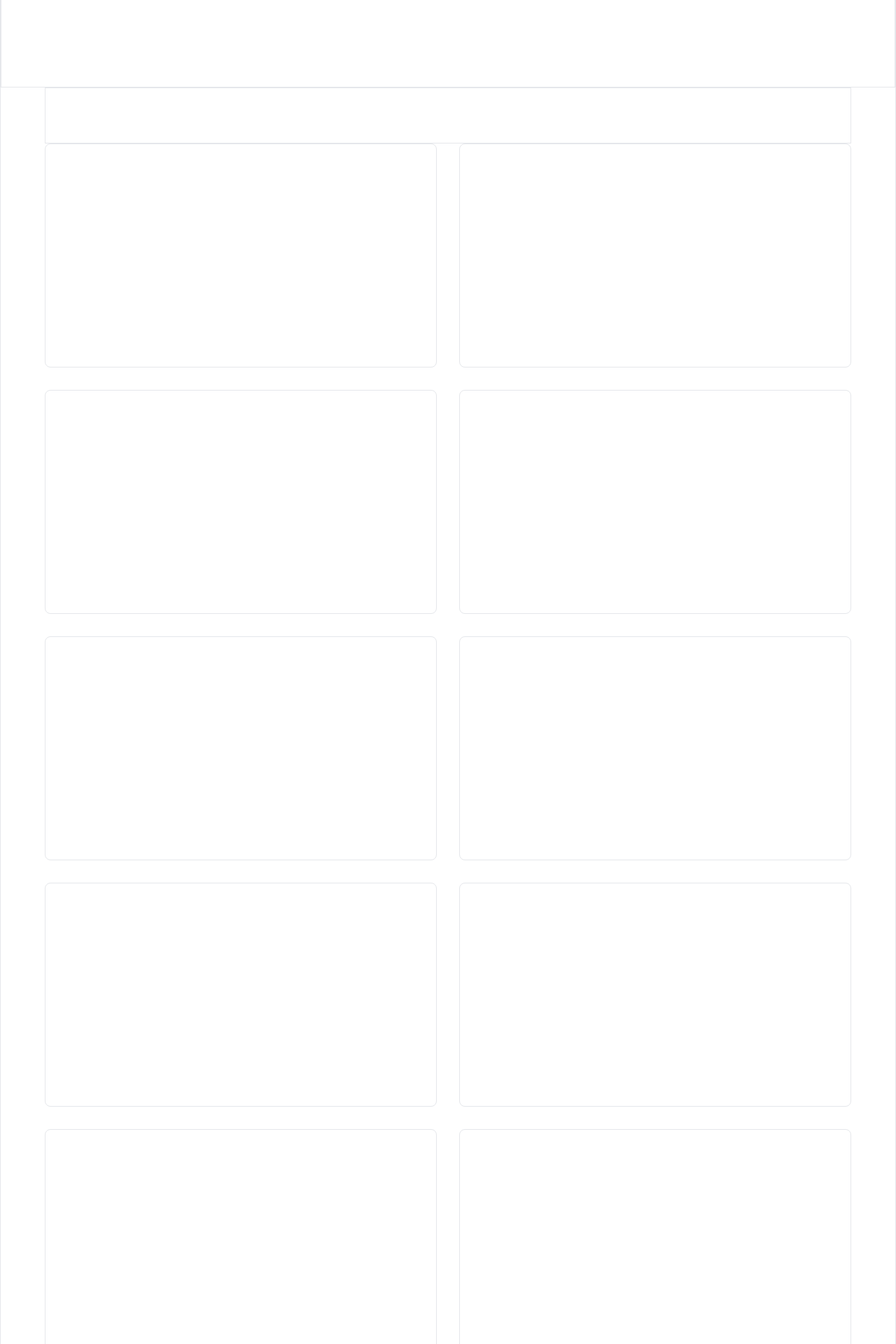
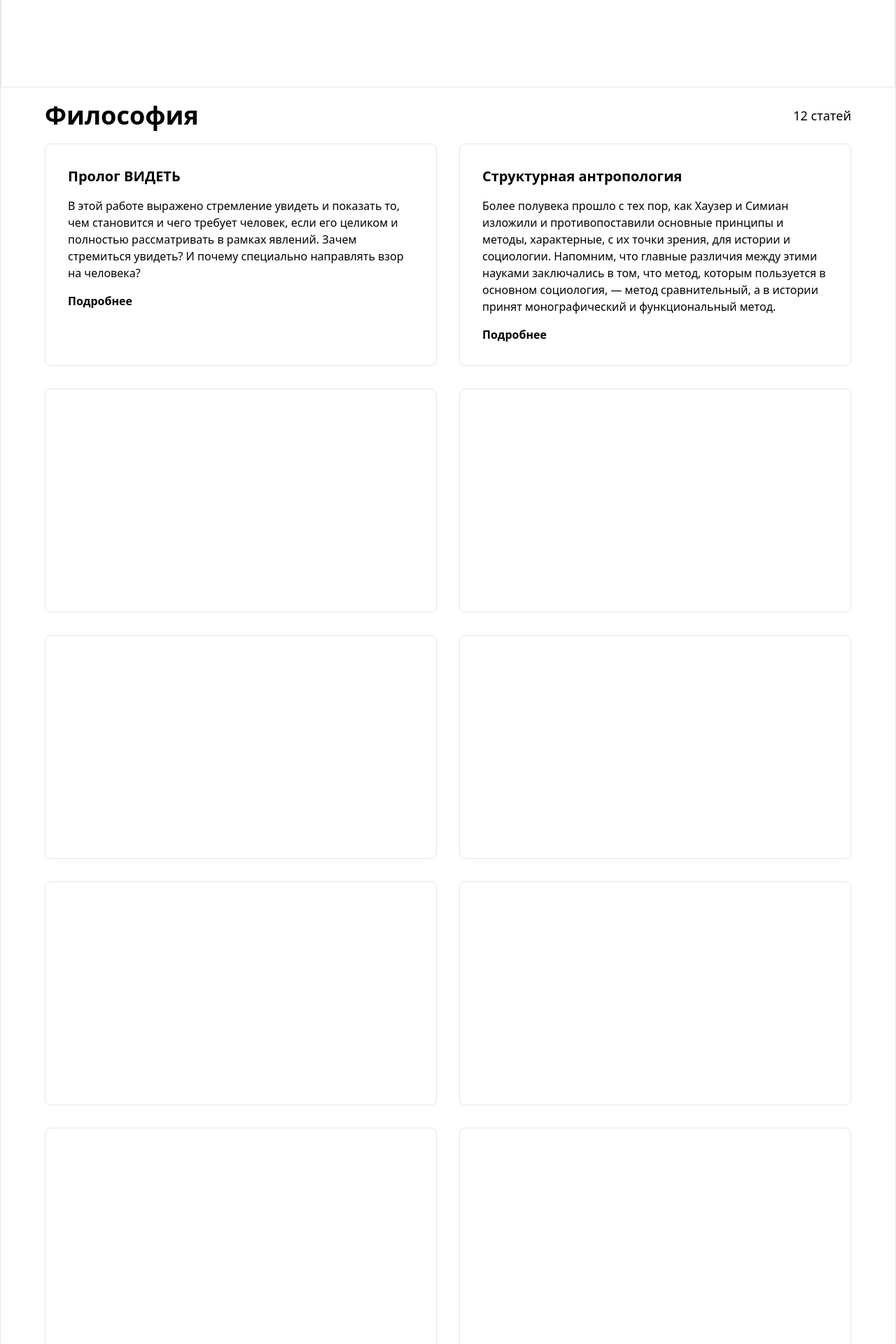
Before and after one commit to MiCkEyZzZ/mfz, a Next.js app: page /posts in a window 1280 px wide. Shown: the part 260-2180 px from the top of the page at 70% size. Built offline with nearby package versions, Linux system fonts and the light colour scheme.

Commit message:
добавил стили кар.поста

```diff
--- a/app/posts/page.tsx
+++ b/app/posts/page.tsx
@@ -1,3 +1,5 @@
+import Link from 'next/link'
+
 export const metadata = {
   title: 'Посты',
   description:
@@ -7,23 +9,60 @@ export const metadata = {
 function PostsPage() {
   return (
     <section className='flex flex-col'>
-      <div className='w-full h-20 border'></div>
-      <div className='grid grid-cols-1 md:grid-cols-2 gap-8'>
-        <div className='w-full h-80 border rounded-lg'></div>
-        <div className='w-full h-80 border rounded-lg'></div>
-        <div className='w-full h-80 border rounded-lg'></div>
-        <div className='w-full h-80 border rounded-lg'></div>
-        <div className='w-full h-80 border rounded-lg'></div>
-        <div className='w-full h-80 border rounded-lg'></div>
-        <div className='w-full h-80 border rounded-lg'></div>
-        <div className='w-full h-80 border rounded-lg'></div>
-        <div className='w-full h-80 border rounded-lg'></div>
-        <div className='w-full h-80 border rounded-lg'></div>
-        <div className='w-full h-80 border rounded-lg'></div>
-        <div className='w-full h-80 border rounded-lg'></div>
+      <div className='flex flex-col'>
+        <div className='flex flex-row justify-between items-center w-full h-20'>
+          <h1 className='text-4xl font-semibold'>Философия</h1>
+          <p className='text-lg font-normal'>12 статей</p>
+        </div>
+        <ul className='grid grid-cols-1 md:grid-cols-2 gap-8'>
+          <li className='w-full p-8 border rounded-lg'>
+            <article>
+              <Link href='/philosophy/1' className='flex flex-col w-full'>
+                <h3 className='text-xl font-semibold'>Пролог ВИДЕТЬ</h3>
+                <p className='text-base mt-4'>
+                  В этой работе выражено стремление увидеть и показать то, чем
+                  становится и чего требует человек, если его целиком и
+                  полностью рассматривать в рамках явлений. Зачем стремиться
+                  увидеть? И почему специально направлять взор на человека?
+                </p>
+                <div className='text-base font-semibold mt-4'>Подробнее</div>
+              </Link>
+            </article>
+          </li>
+          <li className='w-full p-8 border rounded-lg'>
+            <article>
+              <Link href='/philosophy/1' className='flex flex-col w-full'>
+                <h3 className='text-xl font-semibold'>
+                  Структурная антропология
+                </h3>
+                <p className='text-base mt-4'>
+                  Более полувека прошло с тех пор, как Хаузер и Симиан изложили
+                  и противопоставили основные принципы и методы, характерные, с
+                  их точки зрения, для истории и социологии. Напомним, что
+                  главные различия между этими науками заключались в том, что
+                  метод, которым пользуется в основном социология, — метод
+                  сравнительный, а в истории принят монографический и
+                  функциональный метод.
+                </p>
+                <div className='text-base font-semibold mt-4'>Подробнее</div>
+              </Link>
+            </article>
+          </li>
+          <li className='w-full h-80 p-8 border rounded-lg'></li>
+          <li className='w-full h-80 p-8 border rounded-lg'></li>
+          <li className='w-full h-80 p-8 border rounded-lg'></li>
+          <li className='w-full h-80 p-8 border rounded-lg'></li>
+          <li className='w-full h-80 p-8 border rounded-lg'></li>
+          <li className='w-full h-80 p-8 border rounded-lg'></li>
+          <li className='w-full h-80 p-8 border rounded-lg'></li>
+          <li className='w-full h-80 p-8 border rounded-lg'></li>
+          <li className='w-full h-80 p-8 border rounded-lg'></li>
+          <li className='w-full h-80 p-8 border rounded-lg'></li>
+        </ul>
       </div>
     </section>
   )
 }
 
 export default PostsPage
+1
```
